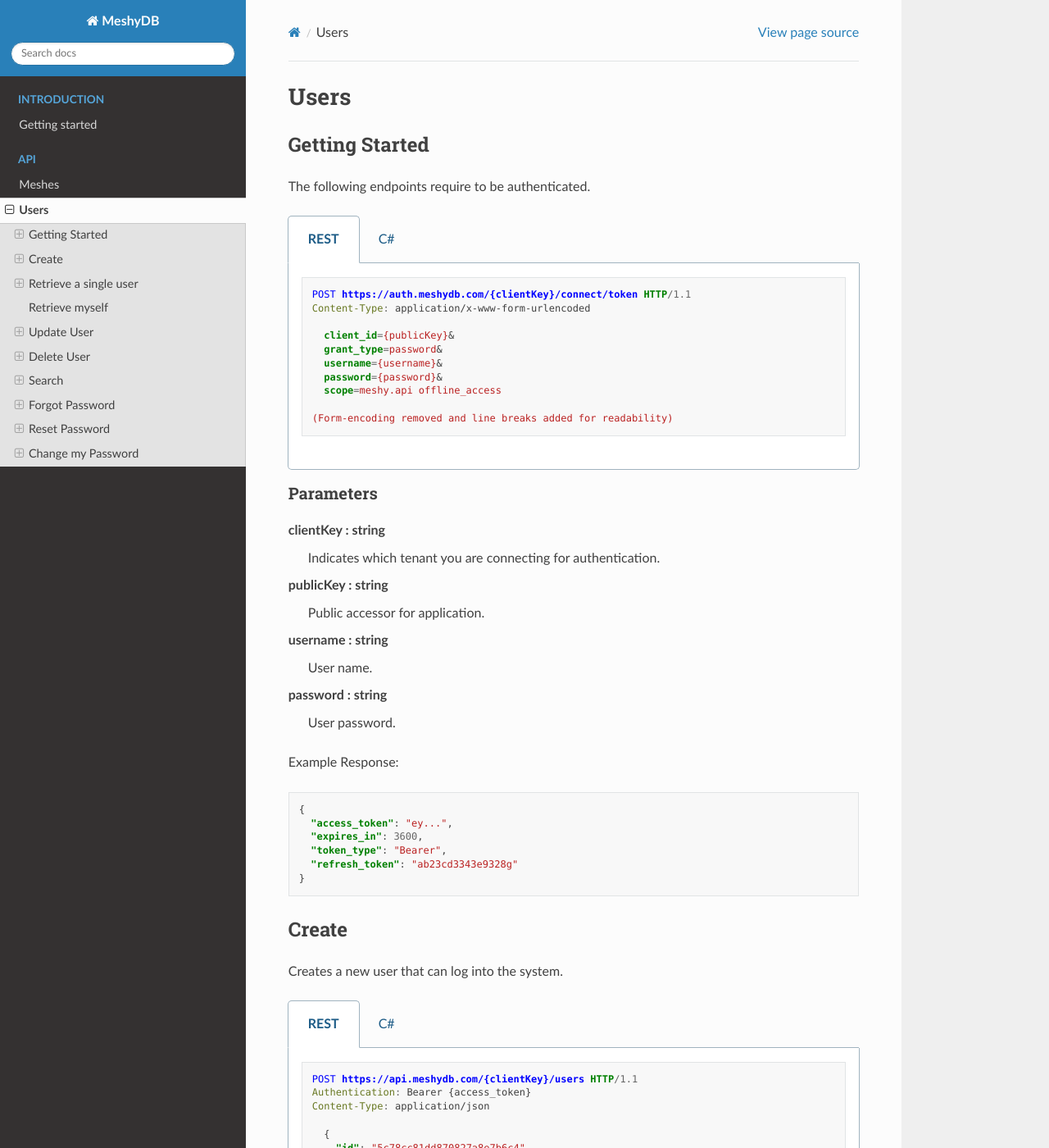
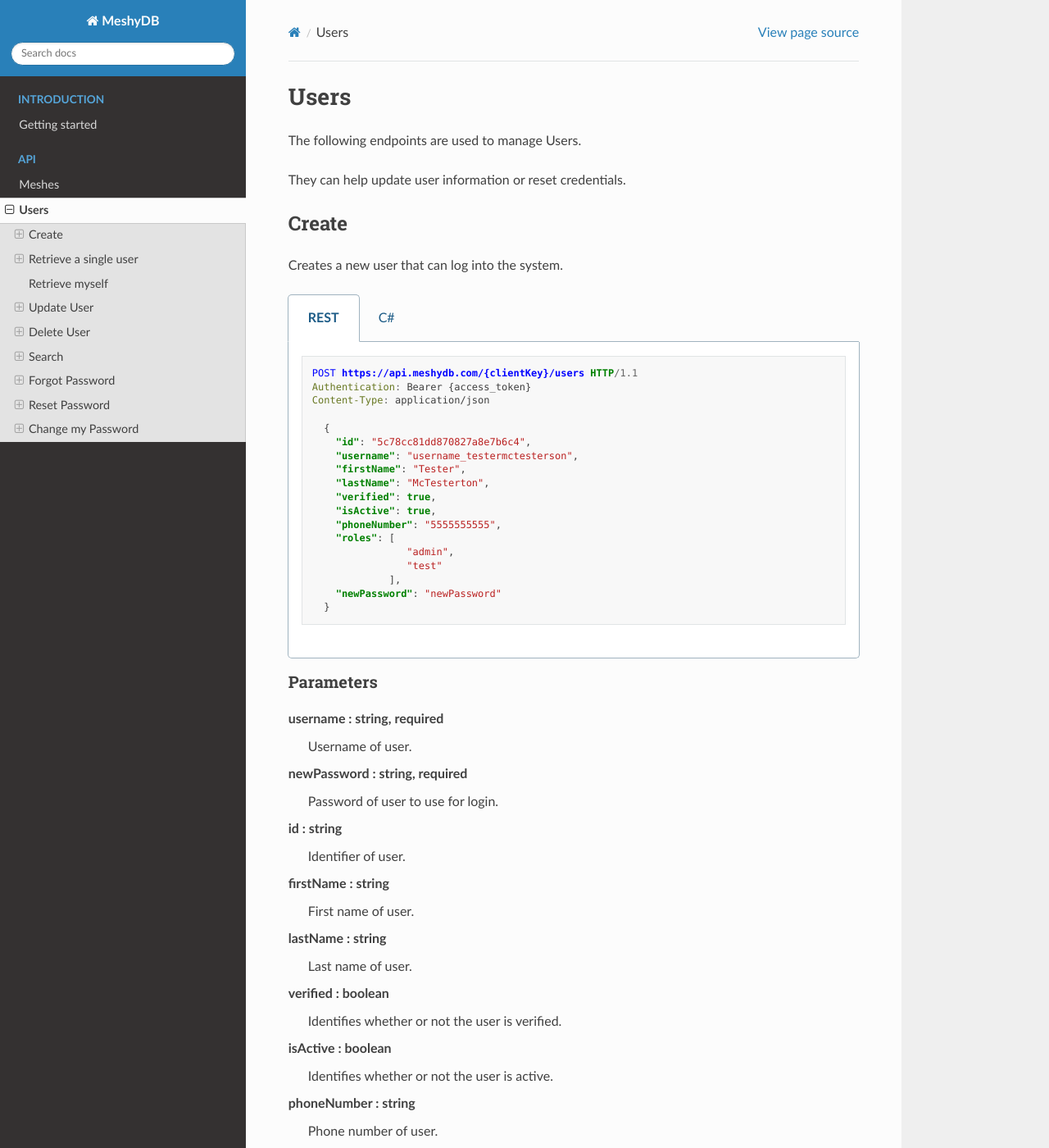
Before and after one commit to yetisoftworks/MeshyDB.SDK, a Sphinx documentation site: the page built from docs/api/users.rst, in a window 1280 px wide and 1400 px high. Shown: the whole window at 82% size. Built offline with Sphinx 7.4.7 and the Read the Docs theme 2.0.0, drawn with Linux system fonts in a browser that asks for light colours.

Commit message:
Update users.rst

```diff
--- a/docs/api/users.rst
+++ b/docs/api/users.rst
@@ -2,57 +2,9 @@
 Users
 =====
 
----------------
-Getting Started
----------------
+The following endpoints are used to manage Users.
 
-The following endpoints require to be authenticated.
-
-.. tabs::
-
-   .. group-tab:: REST
-
-      .. code-block:: http
-
-        POST https://auth.meshydb.com/{clientKey}/connect/token HTTP/1.1
-        Content-Type: application/x-www-form-urlencoded
-
-          client_id={publicKey}&
-          grant_type=password&
-          username={username}&
-          password={password}&
-          scope=meshy.api offline_access
-
-        (Form-encoding removed and line breaks added for readability)
-
-   .. group-tab:: C#
-
-      .. code-block:: c#
-
-        var database = new MeshyDB(clientKey, publicKey);
-        var client = database.LoginWithPassword(username, password);
-
-Parameters
-^^^^^^^^^^
-clientKey : string
-   Indicates which tenant you are connecting for authentication.
-publicKey : string
-   Public accessor for application.
-username : string
-   User name.
-password : string
-   User password.
-
-Example Response:
-
-.. code-block:: json
-
-  {
-    "access_token": "ey...",
-    "expires_in": 3600,
-    "token_type": "Bearer",
-    "refresh_token": "ab23cd3343e9328g"
-  }
+They can help update user information or reset credentials.
 
 ------
 Create
```
